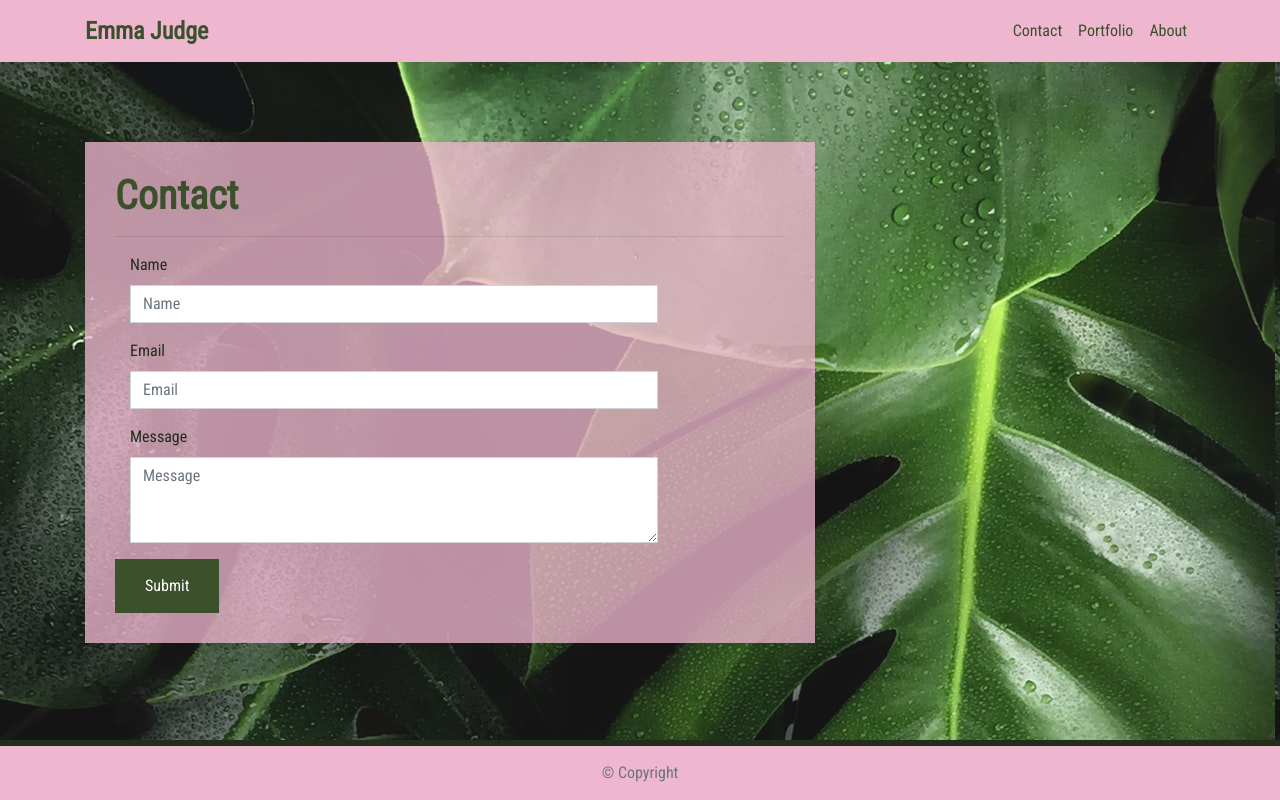
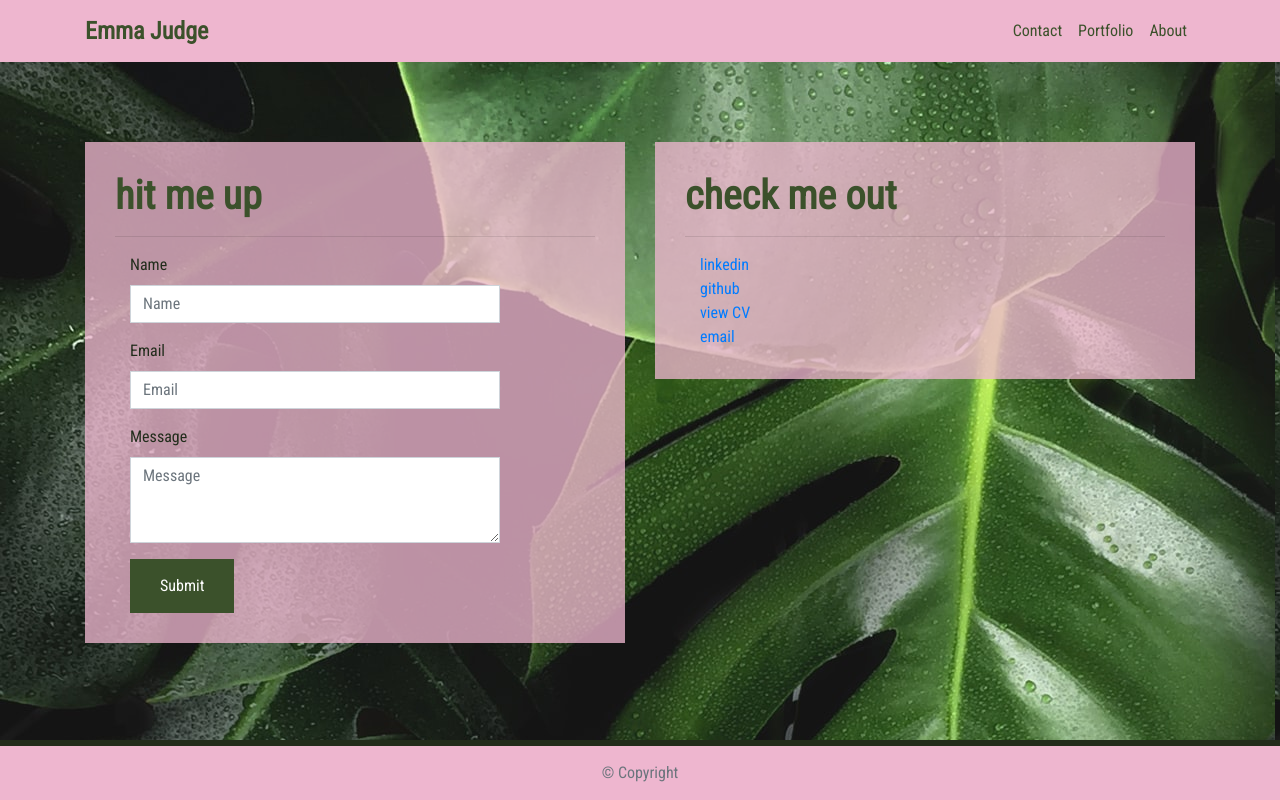
Before and after one commit to emmajudge/updated-portfolio, a plain HTML site: page contact.html in a window 1280 px wide. Drawn offline with nearby package versions, Linux system fonts and the light colour scheme; a web font is replaced by a local one.

Commit message:
updated contact, portfolio and added cv

```diff
--- a/assets/css/style.css
+++ b/assets/css/style.css
@@ -177,6 +177,7 @@ button.navbar-toggler {
     padding: 15px 30px;
     font-size: 16px;
     font-weight: lighter;
+    margin-left: 15px;
     /* Typography */
     color: #fff;
     /* Visual */
--- a/contact.html
+++ b/contact.html
@@ -5,7 +5,7 @@
     <meta charset="UTF-8">
     <meta name="viewport" content="width=device-width, initial-scale=1.0">
     <meta http-equiv="X-UA-Compatible" content="ie=edge">
-    <title>Bootstrap Basic Portfolio</title>
+    <title>emma judge | contact</title>
     <!-- Boostrap Stylesheet -->
     <link rel="stylesheet" href="https://maxcdn.bootstrapcdn.com/bootstrap/4.0.0/css/bootstrap.min.css">
      <!-- Google Fonts -->
@@ -34,9 +34,9 @@
     <!-- Start of container -->
     <main class="container">
         <section class="row">
-            <div class="col-md-8">
+            <div class="col-md-6">
                 <form class="block form-horizontal">
-                    <h1 class="block-header">Contact</h1>
+                    <h1 class="block-header">hit me up</h1>
                     <hr />
                     <div class="form-group"> <label for="name" class="col-sm-2 control-label">Name</label>
                         <div class="col-sm-10"> <input type="email" class="form-control" id="name" placeholder="Name">
@@ -52,7 +52,26 @@
                     </div> <button class="submit-btn">Submit</button>
                 </form>
             </div>
+            <div class="col-md-6">
+                <form class="block form-horizontal">
+                    <h1 class="block-header">check me out</h1>
+                    <hr />
+                    <div class="col-sm-6">
+                        <a class="contact-link" href="https://www.linkedin.com/in/emmalyn-judge/">linkedin</a>
+                    </div>
+                    <div class="col-sm-6">
+                        <a class="contact-link" href="https://github.com/emmajudge">github</a>
+                    </div>
+                    <div class="col-sm-6">
+                        <a class="contact-link" href="./assets/Emmalyn Judge_resume.pdf">view CV</a>
+                    </div>
+                    <div class="col-sm-6">
+                        <a class="contact-link" href="mailto:emmalyn.judge@icloud.com">email</a>
+                    </div>
+                </form>
+            </div>
         </section>
+
     </main> <!-- End of container -->
     <!-- Start of footer -->
     <footer class="footer">
```
Also changed, not shown: index.html (+2 -2 lines), portfolio.html (+1 -1 lines).
